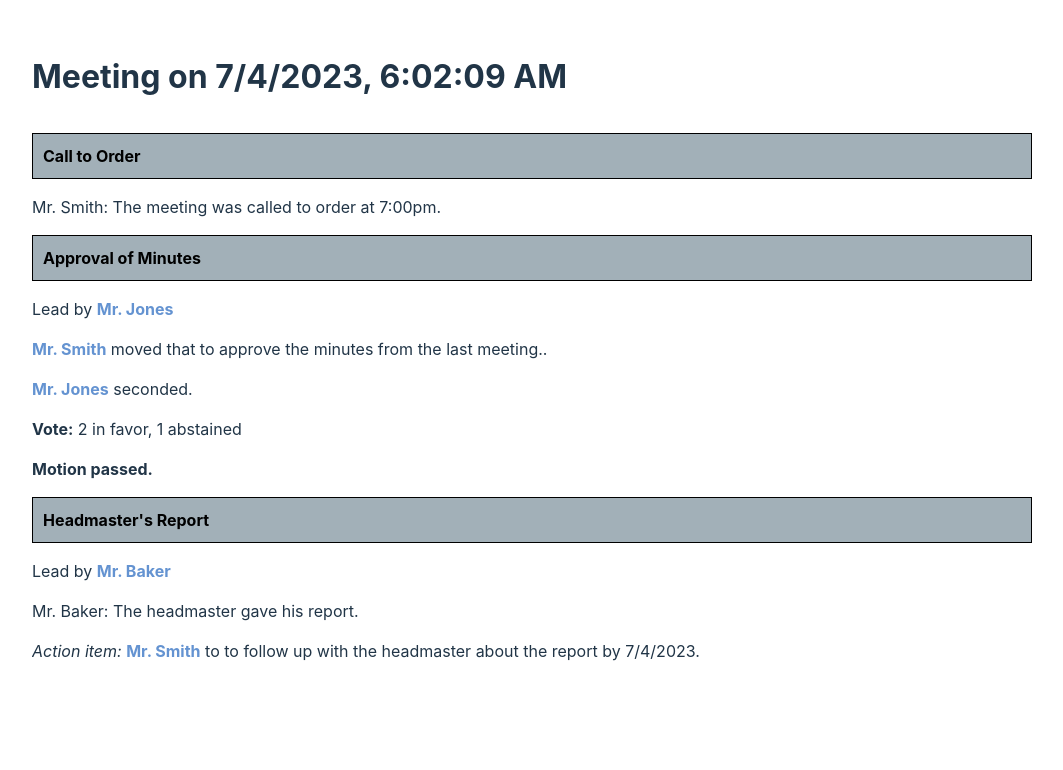
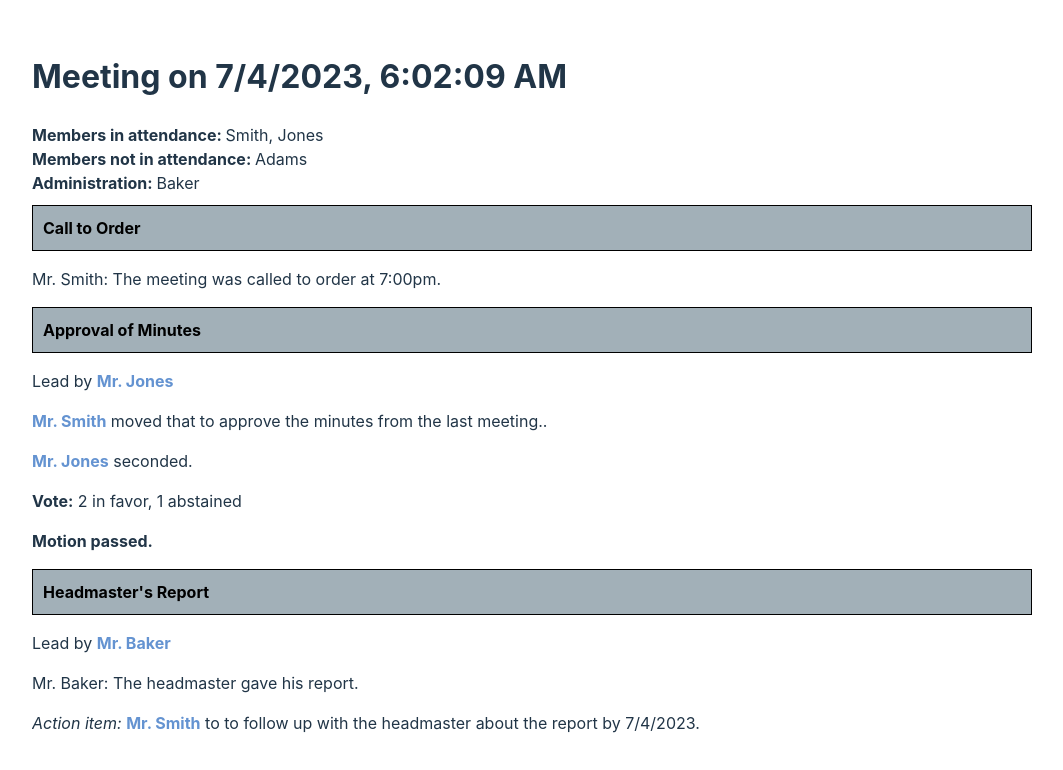
Before and after one commit to butaud/minutes-taker, a React (Vite) app: page / in a window 1280 px wide. Shown: the top 770 px of the page, without its empty margins (108-1171 px from the left). Built offline with nearby package versions, Linux system fonts and the light colour scheme.

Commit message:
Added attendance node

```diff
--- /dev/null
+++ b/src/minutes/AttendanceNode.css
@@ -0,0 +1,4 @@
+.attendance-container p {
+  margin: 0;
+  padding: 0;
+}
--- /dev/null
+++ b/src/minutes/AttendanceNode.tsx
@@ -0,0 +1,31 @@
+import { Person } from "minute-model";
+import "./AttendanceNode.css";
+
+type AttendanceNodeProps = {
+  present: Person[];
+  absent: Person[];
+  administrationPresent: Person[];
+};
+
+export const AttendanceNode: React.FC<AttendanceNodeProps> = ({
+  present,
+  absent,
+  administrationPresent,
+}) => {
+  return (
+    <div className="attendance-container">
+      <p>
+        <strong>Members in attendance: </strong>
+        {present.map((person) => person.lastName).join(", ")}
+      </p>
+      <p>
+        <strong>Members not in attendance: </strong>
+        {absent.map((person) => person.lastName).join(", ")}
+      </p>
+      <p>
+        <strong>Administration: </strong>
+        {administrationPresent.map((person) => person.lastName).join(", ")}
+      </p>
+    </div>
+  );
+};
--- a/src/minutes/SessionEditor.tsx
+++ b/src/minutes/SessionEditor.tsx
@@ -1,12 +1,18 @@
 import { Session } from "minute-model";
 import React from "react";
 import { TopicNode } from "./TopicNode";
+import { AttendanceNode } from "./AttendanceNode";
 import "./SessionEditor.css";
 
 export const SessionEditor: React.FC<{ session: Session }> = ({ session }) => {
   return (
     <div>
       <h1>Meeting on {session.metadata.startTime.toLocaleString()}</h1>
+      <AttendanceNode
+        present={session.metadata.membersPresent}
+        absent={session.metadata.membersAbsent}
+        administrationPresent={session.metadata.administrationPresent}
+      />
       <ul>
         {session.topics.map((topic) => (
           <TopicNode topic={topic} />
```
